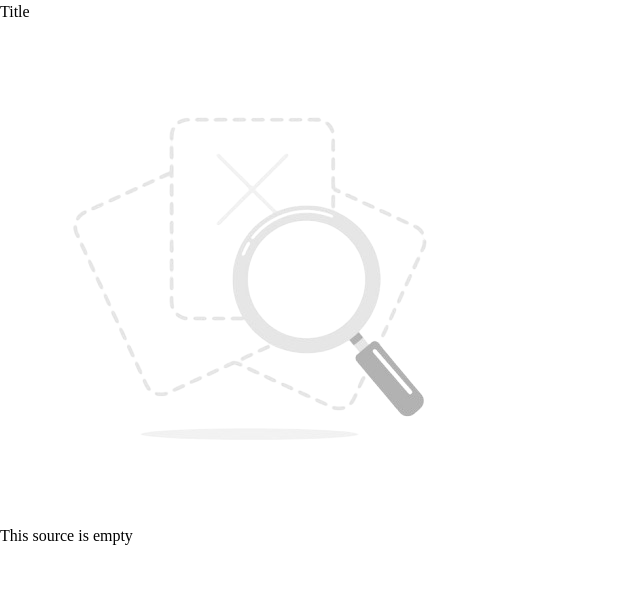
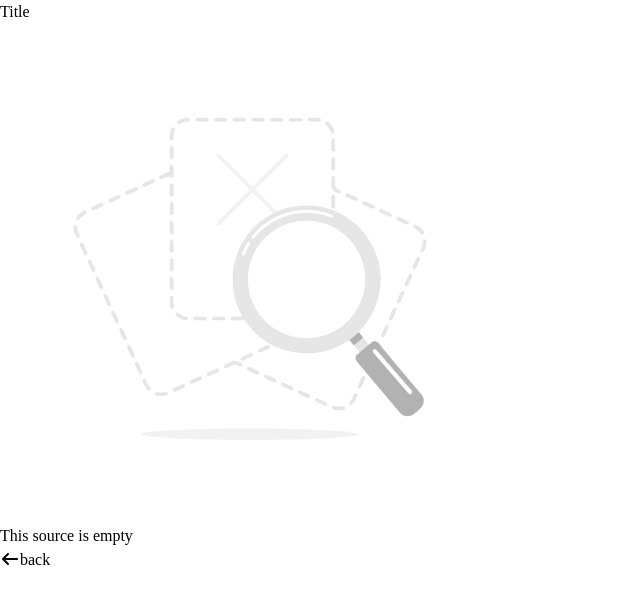
Before and after one commit to Tahiana-Fenosoa09/mecha-ui, a React (Vite) app: page /topics/1 in a window 1280 px wide. Shown: the top 604 px of the page, without its empty margins (0-640 px from the left). Built offline with nearby package versions, Linux system fonts and the light colour scheme.

Commit message:
feat: add goBack function method to comeback to home

```diff
--- a/src/pages/modulePage.tsx
+++ b/src/pages/modulePage.tsx
@@ -1,6 +1,8 @@
 import Module from "../components/module";
+import { FontAwesomeIcon } from "@fortawesome/react-fontawesome";
+import { faArrowLeft } from "@fortawesome/free-solid-svg-icons";
 import { getModulesAtTopicId  , type TopicData} from "../data/home.data";
-import { useParams} from "react-router";
+import { useNavigate, useParams} from "react-router";
 import NotFound from "../components/notfound";
 
 function ModulePage(){
@@ -8,12 +10,19 @@ function ModulePage(){
     const { id } = useParams();
     const topidId = Number(id);
     const searchedModule : TopicData[] = getModulesAtTopicId(topidId);
+    const navigate = useNavigate();
+
+    function goBack(){
+        navigate(-1);
+    }
 
     return(
         <>
-            <div className="w-full h-screen flex flex-col gap-10 p-2">
-                <div className="w-full h-[10%] flex items-center justify-start p-2">
-                    <h1 className="text-2xl font-medium">Title</h1>
+            <div className="w-full h-screen flex flex-col gap-5 p-5">
+                <div className="w-full h-[15%] flex items-center justify-center pl-10 pr-10">
+                    <div className="w-full h-full flex items-center justify-start">
+                        <h1 className="text-2xl font-medium">Title</h1>
+                    </div>
                 </div>
                 {
                     searchedModule.length === 0 ? <NotFound/> : <>
@@ -24,6 +33,10 @@ function ModulePage(){
                         </ul>
                     </>
                 }
+                <button className="w-[5vw] h-[5vh] flex gap-2 p-2 items-center justify-around absolute top-2 left-2" onClick={goBack}>
+                    <FontAwesomeIcon icon={faArrowLeft} />
+                    back
+                </button>
             </div>
         </>
     );
```
